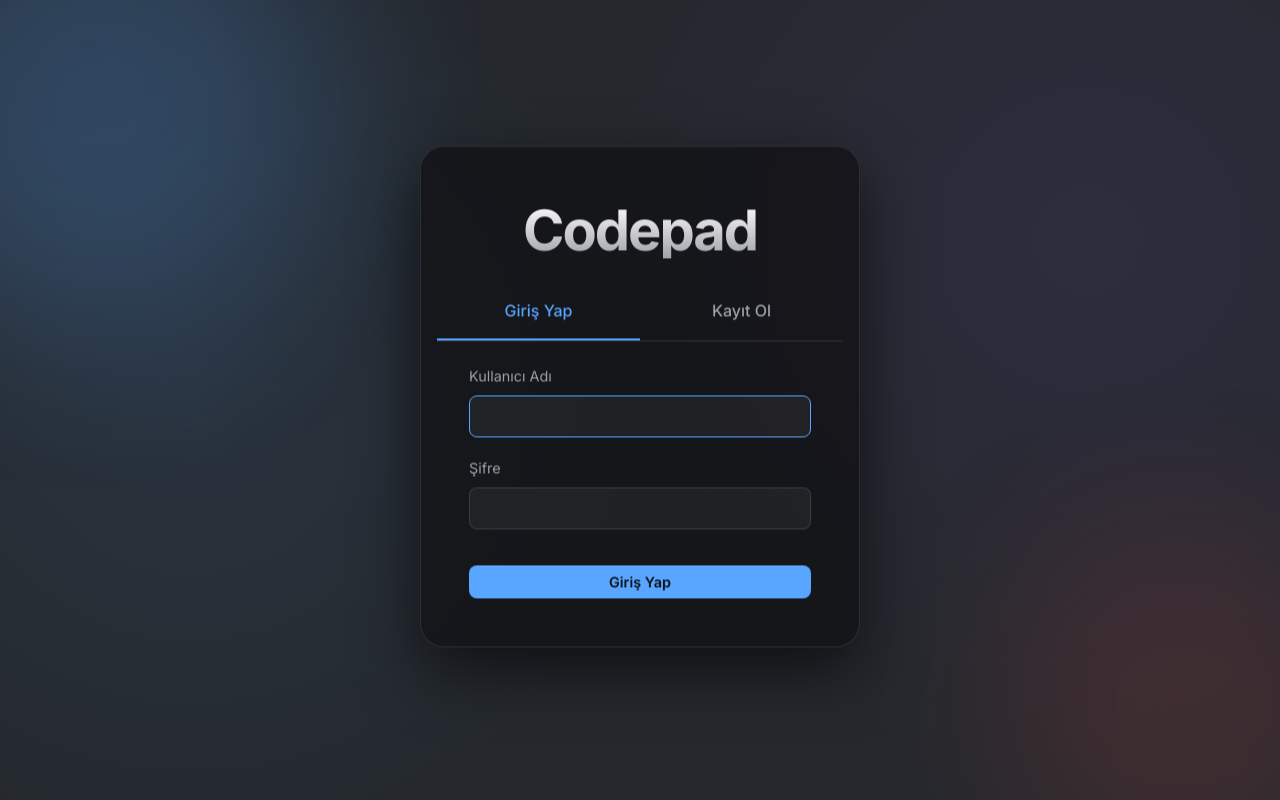
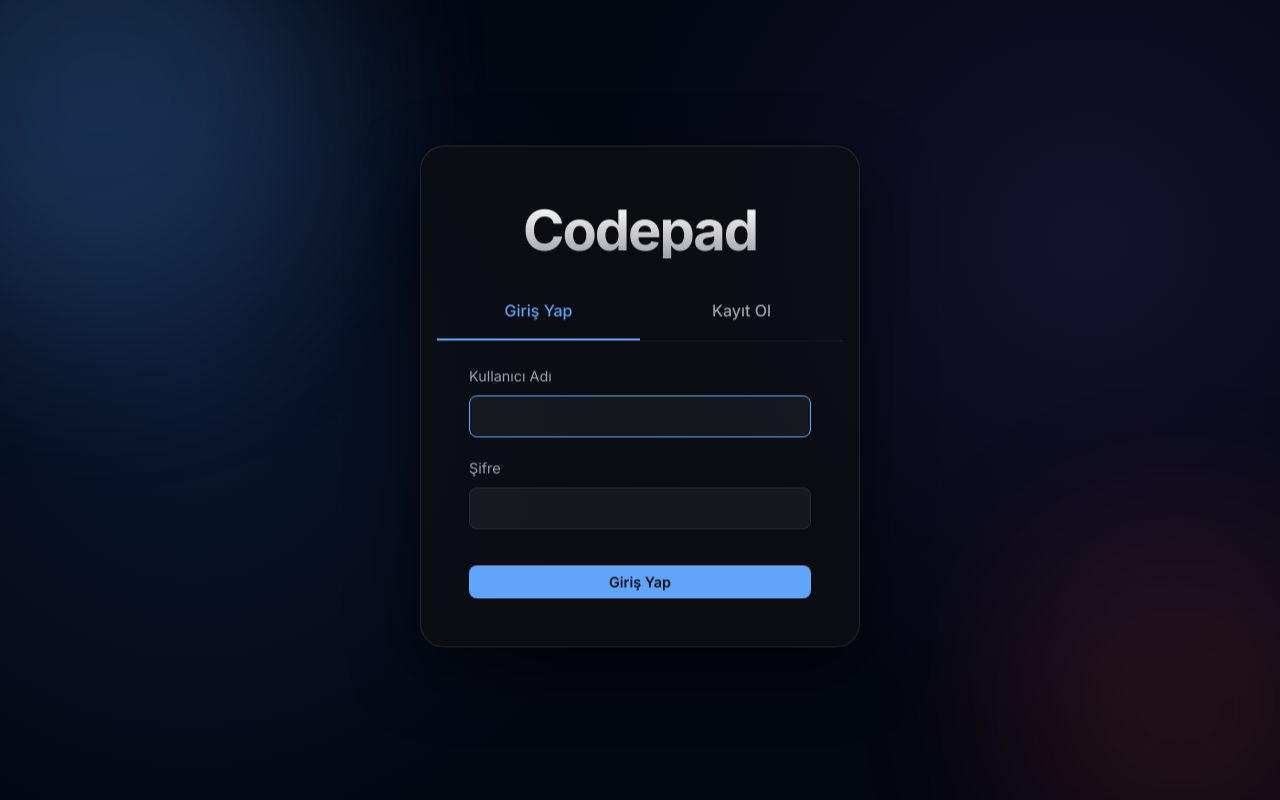
Before and after one commit to gokselsina/codepad, a React (Vite) app: page / in a window 1280 px wide. Built offline with nearby package versions, Linux system fonts and the light colour scheme.

Commit message:
style: implement 'Midnight Premium' theme with deep contrast and glassmorphism

```diff
--- a/src/index.css
+++ b/src/index.css
@@ -1,18 +1,18 @@
 @import url('https://fonts.googleapis.com/css2?family=Inter:wght@300;400;500;600;700&family=JetBrains+Mono:wght@400;500&display=swap');
 
 :root {
-  --bg-color: #25292e;
-  --bg-gradient: radial-gradient(circle at 15% 50%, rgba(88, 166, 255, 0.08), transparent 40%),
-    radial-gradient(circle at 85% 30%, rgba(139, 92, 246, 0.08), transparent 40%);
-  --card-bg: #2e343b;
-  --card-border: rgba(255, 255, 255, 0.12);
-  --text-main: #e6edf3;
-  --text-muted: #9ba1a9;
-  --accent-color: #58a6ff;
-  --accent-hover: #1f6feb;
-  --success-color: #238636;
-  --danger-color: #f85149;
-  --glass-blur: blur(20px);
+  --bg-color: #030712;
+  --bg-gradient: radial-gradient(circle at 15% 50%, rgba(59, 130, 246, 0.12), transparent 40%),
+    radial-gradient(circle at 85% 30%, rgba(139, 92, 246, 0.12), transparent 40%);
+  --card-bg: rgba(17, 24, 39, 0.75);
+  --card-border: rgba(255, 255, 255, 0.08);
+  --text-main: #f9fafb;
+  --text-muted: #9ca3af;
+  --accent-color: #60a5fa;
+  --accent-hover: #3b82f6;
+  --success-color: #10b981;
+  --danger-color: #f43f5e;
+  --glass-blur: blur(24px);
 }
 
 * {
@@ -291,7 +291,7 @@ textarea {
   width: 320px;
   display: flex;
   flex-direction: column;
-  background: #1e2227;
+  background: rgba(3, 7, 18, 0.6);
   border-right: 1px solid var(--card-border);
   backdrop-filter: var(--glass-blur);
   -webkit-backdrop-filter: var(--glass-blur);
@@ -496,9 +496,9 @@ textarea {
   backdrop-filter: var(--glass-blur);
   -webkit-backdrop-filter: var(--glass-blur);
   border: 1px solid var(--card-border);
-  border-radius: 12px;
+  border-radius: 20px;
   padding: 2.5rem;
-  box-shadow: 0 8px 24px rgba(0, 0, 0, 0.2);
+  box-shadow: 0 20px 50px rgba(0, 0, 0, 0.4), inset 0 1px 1px rgba(255, 255, 255, 0.05);
 }
 
 .note-editing-area {
@@ -596,9 +596,9 @@ textarea {
   border-radius: 12px;
   overflow: hidden;
   border: 1px solid var(--card-border);
-  background-color: #25292e;
+  background-color: #030712;
   margin: 0.5rem 0;
-  box-shadow: 0 4px 12px rgba(0, 0, 0, 0.2);
+  box-shadow: inset 0 2px 4px rgba(0, 0, 0, 0.5), 0 8px 16px rgba(0, 0, 0, 0.4);
 }
 
 .code-header {
```
